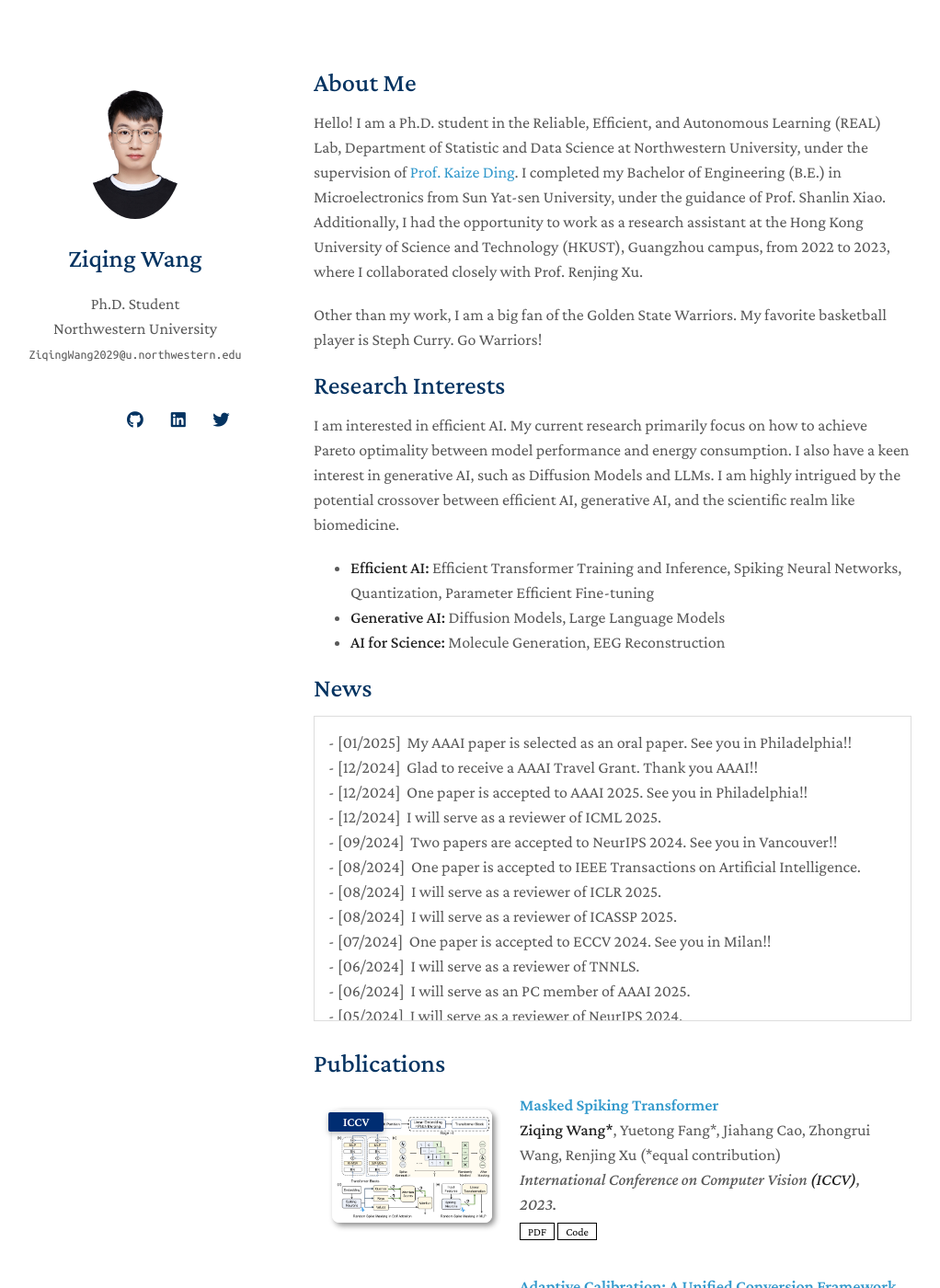
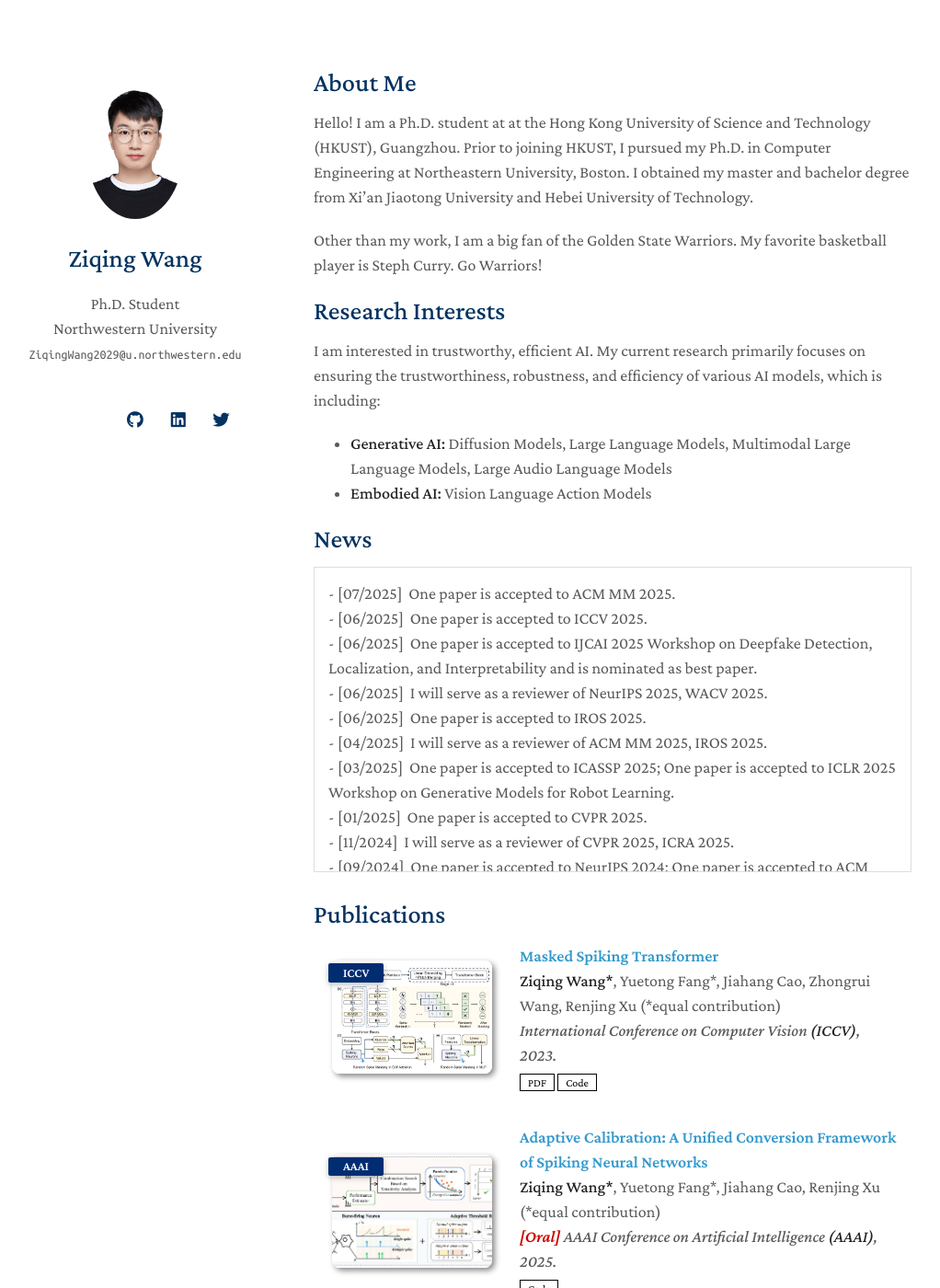
Before and after one commit to MstarLioning/ChaduCheng.github.io, a Jekyll site: the page built from index.md, in a window 1280 px wide and 1400 px high. Shown: the whole window at 92% size, without its empty margins (129-1151 px from the left). Built offline with Jekyll 4.4.1, drawn with Linux system fonts in a browser that asks for light colours; nearby versions of some CDN libraries; a style sheet for code colours, icons or effects is not loaded; our own code applies the rules of GitHub Pages for plain Markdown files; some of the changed text lies outside the part shown.

Commit message:
Update index.md

```diff
--- a/index.md
+++ b/index.md
@@ -4,7 +4,8 @@ layout: homepage
 
 ## About Me
 
-Hello! I am a Ph.D. student in the Reliable, Efficient, and Autonomous Learning (REAL) Lab, Department of Statistic and Data Science at Northwestern University, under the supervision of <a href="https://kaize0409.github.io/index.html" class="u-active-none u-border-none u-btn u-button-link u-button-style u-hover-none u-none u-text-palette-1-base u-btn-5">Prof. Kaize Ding</a>. I completed my Bachelor of Engineering (B.E.) in Microelectronics from Sun Yat-sen University, under the guidance of Prof. Shanlin Xiao. Additionally, I had the opportunity to work as a research assistant at the Hong Kong University of Science and Technology (HKUST), Guangzhou campus, from 2022 to 2023, where I collaborated closely with Prof. Renjing Xu.
+Hello! I am a Ph.D. student at at the Hong Kong University of Science and Technology (HKUST), Guangzhou. Prior to joining HKUST, I pursued my Ph.D. in Computer Engineering at Northeastern University, Boston.
+I obtained my master and bachelor degree from Xi'an Jiaotong University and Hebei University of Technology.
 
 Other than my work, I am a big fan of the Golden State Warriors. My favorite basketball player is Steph Curry. Go Warriors!
 
@@ -13,44 +14,35 @@ Other than my work, I am a big fan of the Golden State Warriors. My favorite bas
 
 ## Research Interests
 
-I am interested in efficient AI. My current research primarily focus on how to achieve Pareto optimality between model performance and energy consumption. I also have a keen interest in generative AI, such as Diffusion Models and LLMs. I am highly intrigued by the potential crossover between efficient AI, generative AI, and the scientific realm like biomedicine.
+I am interested in trustworthy, efficient AI. My current research primarily focuses on ensuring the trustworthiness, robustness, and efficiency of various AI models, which is including:
 
-- **Efficient AI:** Efficient Transformer Training and Inference, Spiking Neural Networks, Quantization, Parameter Efficient Fine-tuning
-- **Generative AI:** Diffusion Models, Large Language Models
-- **AI for Science:** Molecule Generation, EEG Reconstruction
+- **Generative AI:** Diffusion Models, Large Language Models, Multimodal Large Language Models, Large Audio Language Models
+- **Embodied AI:** Vision Language Action Models
 
 ## News
 <div style="height:300px; overflow-y:auto; border:1px solid #ddd; padding:15px; margin-bottom:30px; background-color:#ffffff;">
-- [01/2025] &nbsp;My AAAI paper is selected as an oral paper. See you in Philadelphia!!<br>
-- [12/2024] &nbsp;Glad to receive a AAAI Travel Grant. Thank you AAAI!!<br>
-- [12/2024] &nbsp;One paper is accepted to AAAI 2025. See you in Philadelphia!!<br>
-- [12/2024] &nbsp;I will serve as a reviewer of ICML 2025.<br>
-- [09/2024] &nbsp;Two papers are accepted to NeurIPS 2024. See you in Vancouver!!<br>
-- [08/2024] &nbsp;One paper is accepted to IEEE Transactions on Artificial Intelligence.<br>
-- [08/2024] &nbsp;I will serve as a reviewer of ICLR 2025.<br>
-- [08/2024] &nbsp;I will serve as a reviewer of ICASSP 2025.<br>
-- [07/2024] &nbsp;One paper is accepted to ECCV 2024. See you in Milan!!<br>
-- [06/2024] &nbsp;I will serve as a reviewer of TNNLS.<br>
-- [06/2024] &nbsp;I will serve as an PC member of AAAI 2025.<br>
-- [05/2024] &nbsp;I will serve as a reviewer of NeurIPS 2024.<br>
-- [03/2024] &nbsp;Gave a talk at the Intel INRC lab.<br>
-- [02/2024] &nbsp;My ICASSP paper is selected as an oral paper. See you in Seoul!!<br>
-- [02/2024] &nbsp;I will serve as a reviewer of ECCV 2024.<br>
-- [01/2024] &nbsp;I will serve as a reviewer of MM 2024.<br>
-- [12/2023] &nbsp;One paper is accepted to ICASSP 2024.<br>
-- [11/2023] &nbsp;I will serve as a reviewer of CVPR 2024.<br>
-- [10/2023] &nbsp;One paper is accepted to WACV 2024.<br>
-- [08/2023] &nbsp;I will serve as an PC member of AAAI 2024.<br>
-- [07/2023] &nbsp;One paper is accepted to ICCV 2023.<br>
-- [06/2022] &nbsp;One paper is accepted to DSAA 2022.
+- [07/2025] &nbsp;One paper is accepted to ACM MM 2025.<br>
+- [06/2025] &nbsp;One paper is accepted to ICCV 2025.<br>
+- [06/2025] &nbsp;One paper is accepted to IJCAI 2025 Workshop on Deepfake Detection, Localization, and Interpretability and is nominated as best paper.<br>
+- [06/2025] &nbsp;I will serve as a reviewer of NeurIPS 2025, WACV 2025.<br>
+- [06/2025] &nbsp;One paper is accepted to IROS 2025.<br>
+- [04/2025] &nbsp;I will serve as a reviewer of ACM MM 2025, IROS 2025.<br>
+- [03/2025] &nbsp;One paper is accepted to ICASSP 2025; One paper is accepted to ICLR 2025 Workshop on Generative Models for Robot Learning.<br>
+- [01/2025] &nbsp;One paper is accepted to CVPR 2025.<br>
+- [11/2024] &nbsp;I will serve as a reviewer of CVPR 2025, ICRA 2025.<br>
+- [09/2024] &nbsp;One paper is accepted to NeurIPS 2024; One paper is accepted to ACM MobiCom 2024.<br>
+- [08/2024] &nbsp;I will serve as a reviewer of BMVC 2024, WACV 2024.<br>
+- [07/2024] &nbsp;Two papers are accepted to ECCV 2024.<br>
+- [06/2024] &nbsp;One paper is accepted to IROS 2024.<br>
+- [05/2024] &nbsp;One paper is accepted to ACL 2024.<br>
+- [01/2024] &nbsp;One paper is accepted to CVPR 2024.<br>
+- [12/2023] &nbsp;One paper is accepted to WACV 2024; One paper is accepted to IEEE Transactions on Artificial Intelligence<br>
+- [08/2023] &nbsp;One paper is accepted to BMVC 2023.<br>
+- [05/2023] &nbsp;One paper is accepted to IJCAI 2023.
 </div>
 
 {% include_relative _includes/publications.md %}
 
-{% include_relative _includes/projects.md %}
-
 {% include_relative _includes/services.md %}
 
 {% include_relative _includes/awards.md %}
-
-{% include_relative _includes/misc.md %}
```
